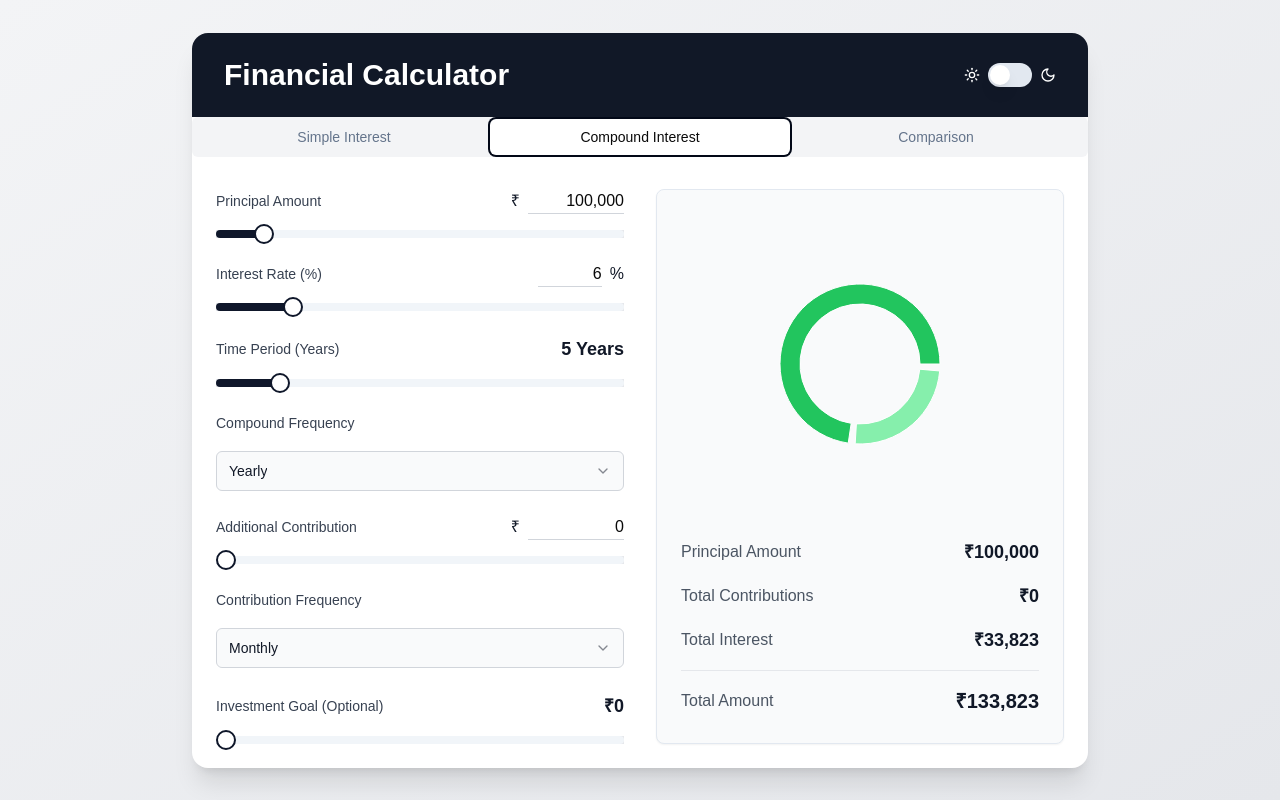
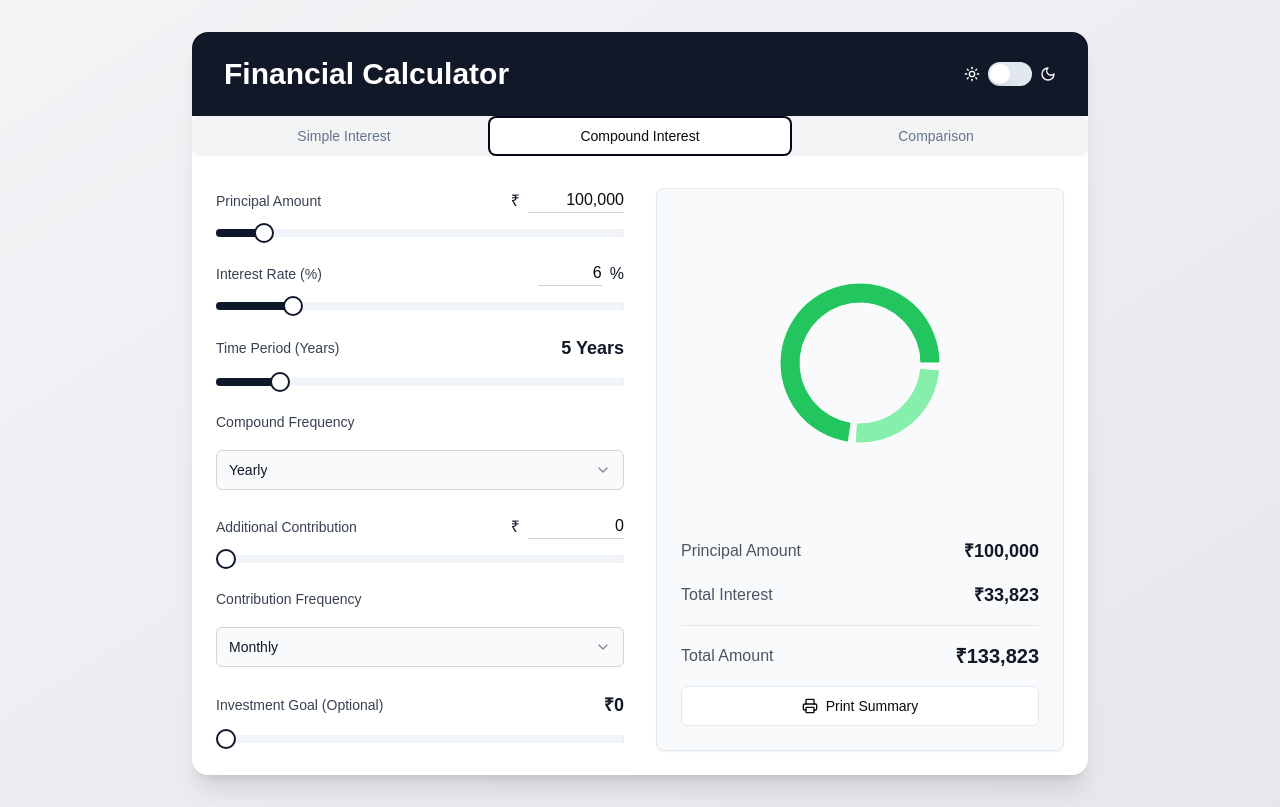
Before and after one commit to ShamsTaufique/Finance-Calculator, a Next.js app: page / in a window 1280 px wide. Both pictures are taken after a click on the tab "Compound Interest". Built offline with nearby package versions, Linux system fonts and the light colour scheme.

Commit message:
Adding pdf button

```diff
--- a/app/components/CompoundInterestCalculator.tsx
+++ b/app/components/CompoundInterestCalculator.tsx
@@ -8,6 +8,7 @@ import { Select, SelectContent, SelectItem, SelectTrigger, SelectValue } from "@
 import { Card } from "@/components/ui/card"
 import { PieChart, Pie, Cell, ResponsiveContainer, Tooltip } from "recharts"
 import { Progress } from "@/components/ui/progress"
+import { Printer } from "lucide-react"
 
 // First, add the type definition
 type CompoundFrequencyType = {
@@ -99,6 +100,116 @@ export default function CompoundInterestCalculator() {
     if (progress < 100) return "So close! Can you smell the money? 💰"
     return "You did it! Time to make it rain! 🌧️"
   }
+
+  const handlePrint = () => {
+    const progress = ((principal + (result || 0) + (additionalContribution * compoundFrequencies[contributionFrequency] * time)) / goalAmount * 100).toFixed(1);
+
+    const printWindow = window.open('', '_blank');
+    if (printWindow) {
+      printWindow.document.write(`
+        <html>
+          <head>
+            <title>Investment Summary</title>
+            <style>
+              body {
+                font-family: Arial, sans-serif;
+                padding: 40px;
+                max-width: 800px;
+                margin: 0 auto;
+                background: white;
+                color: #333;
+              }
+              .card {
+                background: #f9fafb;
+                border-radius: 12px;
+                padding: 24px;
+                box-shadow: 0 2px 8px rgba(0,0,0,0.1);
+              }
+              .flex {
+                display: flex;
+                justify-content: space-between;
+                align-items: center;
+                margin: 12px 0;
+              }
+              .label {
+                color: #666;
+              }
+              .value {
+                font-weight: 600;
+              }
+              .total {
+                border-top: 1px solid #e5e7eb;
+                margin-top: 16px;
+                padding-top: 16px;
+              }
+              .total .value {
+                font-size: 1.25rem;
+                color: #111;
+              }
+              img {
+                width: 100%;
+                max-width: 400px;
+                margin: 20px auto;
+                display: block;
+              }
+            </style>
+          </head>
+          <body>
+            <div class="card">
+              <h2>Investment Summary</h2>
+
+              <div class="flex">
+                <span class="label">Principal Amount</span>
+                <span class="value">₹${principal.toLocaleString()}</span>
+              </div>
+              <div class="flex">
+                <span class="label">Interest Rate</span>
+                <span class="value">${rate}%</span>
+              </div>
+              <div class="flex">
+                <span class="label">Time Period</span>
+                <span class="value">${time} Years</span>
+              </div>
+              <div class="flex">
+                <span class="label">Compound Frequency</span>
+                <span class="value">${compoundFrequency}</span>
+              </div>
+              ${additionalContribution > 0 ? `
+                <div class="flex">
+                  <span class="label">Additional Contribution</span>
+                  <span class="value">₹${additionalContribution.toLocaleString()} (${contributionFrequency})</span>
+                </div>
+              ` : ''}
+
+              <h3>Results</h3>
+              <div class="flex">
+                <span class="label">Total Interest</span>
+                <span class="value">₹${result?.toLocaleString()}</span>
+              </div>
+              ${additionalContribution > 0 ? `
+                <div class="flex">
+                  <span class="label">Total Contributions</span>
+                  <span class="value">₹${(additionalContribution * compoundFrequencies[contributionFrequency] * time).toLocaleString()}</span>
+                </div>
+              ` : ''}
+              <div class="flex total">
+                <span class="label">Final Amount</span>
+                <span class="value">₹${(principal + (result || 0) + (additionalContribution * compoundFrequencies[contributionFrequency] * time)).toLocaleString()}</span>
+              </div>
+              ${goalAmount > 0 ? `
+                <div class="flex">
+                  <span class="label">Goal Progress</span>
+                  <span class="value">${Math.min(100, Number(progress))}%</span>
+                </div>
+              ` : ''}
+            </div>
+          </body>
+        </html>
+      `);
+      printWindow.document.close();
+      printWindow.print();
+    }
+  };
 
   return (
     <div className="p-6 space-y-8">
@@ -295,7 +406,7 @@ export default function CompoundInterestCalculator() {
                   className="h-2"
                 />
                 <div className="flex justify-between text-sm text-gray-600 dark:text-gray-400">
-                  <span>Current Progress: {Math.min(100, ((principal + result + (additionalContribution * compoundFrequencies[contributionFrequency] * time)) / goalAmount * 100).toFixed(1))}%</span>
+                  <span>Current Progress: {Math.min(100, Number(((principal + result + (additionalContribution * compoundFrequencies[contributionFrequency] * time)) / goalAmount * 100).toFixed(1)))}%</span>
                   <span>Goal: ₹{goalAmount.toLocaleString()}</span>
                 </div>
                 {goalAmount > (principal + result + (additionalContribution * compoundFrequencies[contributionFrequency] * time)) && (
@@ -361,17 +472,19 @@ export default function CompoundInterestCalculator() {
                 </span>
               </div>
               <div className="flex justify-between items-center">
-                <span className="text-gray-600 dark:text-gray-400">Total Contributions</span>
-                <span className="text-lg font-semibold text-gray-900 dark:text-gray-100">
-                  ₹{(additionalContribution * compoundFrequencies[contributionFrequency] * time).toLocaleString()}
-                </span>
-              </div>
-              <div className="flex justify-between items-center">
                 <span className="text-gray-600 dark:text-gray-400">Total Interest</span>
                 <span className="text-lg font-semibold text-gray-900 dark:text-gray-100">
                   ₹{result.toLocaleString(undefined, { maximumFractionDigits: 0 })}
                 </span>
               </div>
+              {additionalContribution > 0 && (
+                <div className="flex justify-between items-center">
+                  <span className="text-gray-600 dark:text-gray-400">Total Contributions</span>
+                  <span className="text-lg font-semibold text-gray-900 dark:text-gray-100">
+                    ₹{(additionalContribution * compoundFrequencies[contributionFrequency] * time).toLocaleString()}
+                  </span>
+                </div>
+              )}
               <div className="flex justify-between items-center pt-4 border-t border-gray-200 dark:border-gray-700">
                 <span className="text-gray-600 dark:text-gray-400">Total Amount</span>
                 <span className="text-xl font-bold text-gray-900 dark:text-gray-100">
@@ -380,6 +493,14 @@ export default function CompoundInterestCalculator() {
               </div>
             </div>
           )}
+          <Button
+            onClick={handlePrint}
+            className="mt-4 w-full flex items-center justify-center gap-2"
+            variant="outline"
+          >
+            <Printer className="w-4 h-4" />
+            Print Summary
+          </Button>
         </Card>
       </div>
     </div>
--- a/app/globals.css
+++ b/app/globals.css
@@ -18,7 +18,7 @@ body {
     --foreground: 0 0% 3.9%;
 
     --card: 0 0% 100%;
-    --card-foreground: 222.2 84% 4.9%;
+    --card-foreground: 0 0% 3.9%;
 
     --popover: 0 0% 100%;
     --popover-foreground: 222.2 84% 4.9%;
@@ -49,8 +49,8 @@ body {
     --background: 0 0% 3.9%;
     --foreground: 0 0% 98%;
 
-    --card: 222.2 84% 4.9%;
-    --card-foreground: 210 40% 98%;
+    --card: 0 0% 3.9%;
+    --card-foreground: 0 0% 98%;
 
     --popover: 222.2 84% 4.9%;
     --popover-foreground: 210 40% 98%;
--- a/package.json
+++ b/package.json
@@ -47,7 +47,7 @@
     "embla-carousel-react": "8.5.1",
     "input-otp": "1.4.1",
     "lucide-react": "^0.454.0",
-    "next": "^14.2.23",
+    "next": "^14.1.0",
     "next-themes": "^0.4.4",
     "react": "^18",
     "react-chartjs-2": "latest",
--- a/tailwind.config.ts
+++ b/tailwind.config.ts
@@ -1,6 +1,5 @@
-import type { Config } from "tailwindcss";
-
-const config: Config = {
+/** @type {import('tailwindcss').Config} */
+module.exports = {
     darkMode: ["class"],
     content: [
     "./pages/**/*.{js,ts,jsx,tsx,mdx}",
@@ -93,4 +92,3 @@ const config: Config = {
   },
   plugins: [require("tailwindcss-animate")],
 };
-export default config;
```
Also changed, not shown: 1 other file (tests, documents, lock files or other folders).
